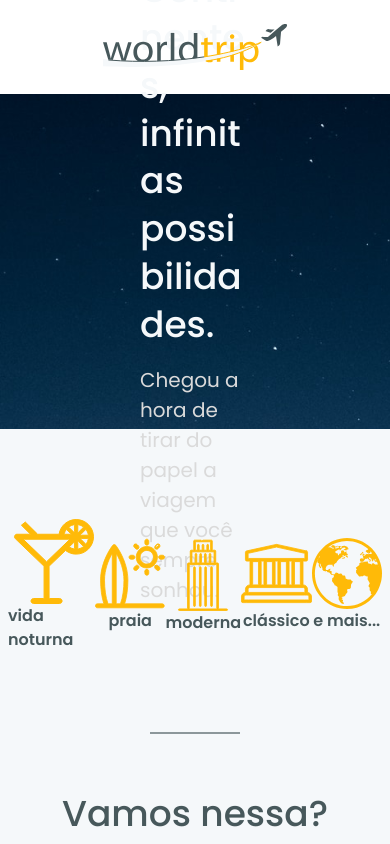
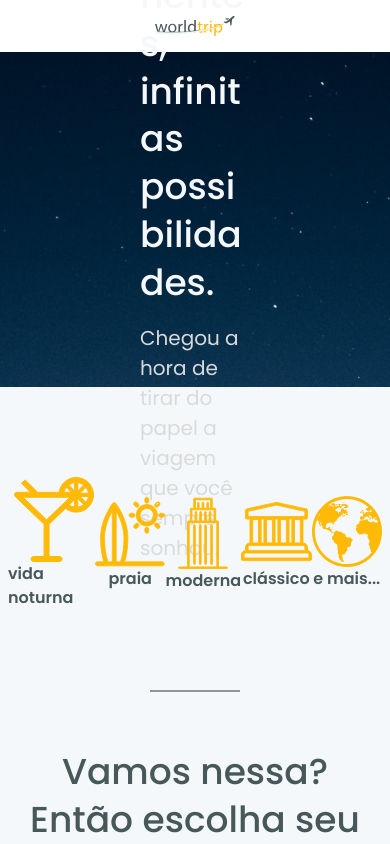
Before and after one commit to gutemberg-jhonata/worldtrip, a Next.js app: page / in a window 390 px wide. Shown: the top 844 px of the page. Built offline with nearby package versions, Linux system fonts and the light colour scheme; data requests are answered from the project's data file.

Commit message:
Make Header responsive

```diff
--- a/src/components/Header/index.tsx
+++ b/src/components/Header/index.tsx
@@ -22,7 +22,7 @@ export function Header() {
   }, [path])
 
   return (
-    <Box bgColor="white" py="6">
+    <Box bgColor="white" py={[4, 5, 6]}>
       <Wrapper
         display="flex"
         flexDir="row"
@@ -40,7 +40,9 @@ export function Header() {
           </Box>
         )}
 
-        <Image src={logoImg} alt="worldtrip" />
+        <Box width={[20, 32, 44]} height={[5, 8, 10]}>
+          <Image src={logoImg} alt="worldtrip" />
+        </Box>
       </Wrapper>
     </Box>
   )
```
